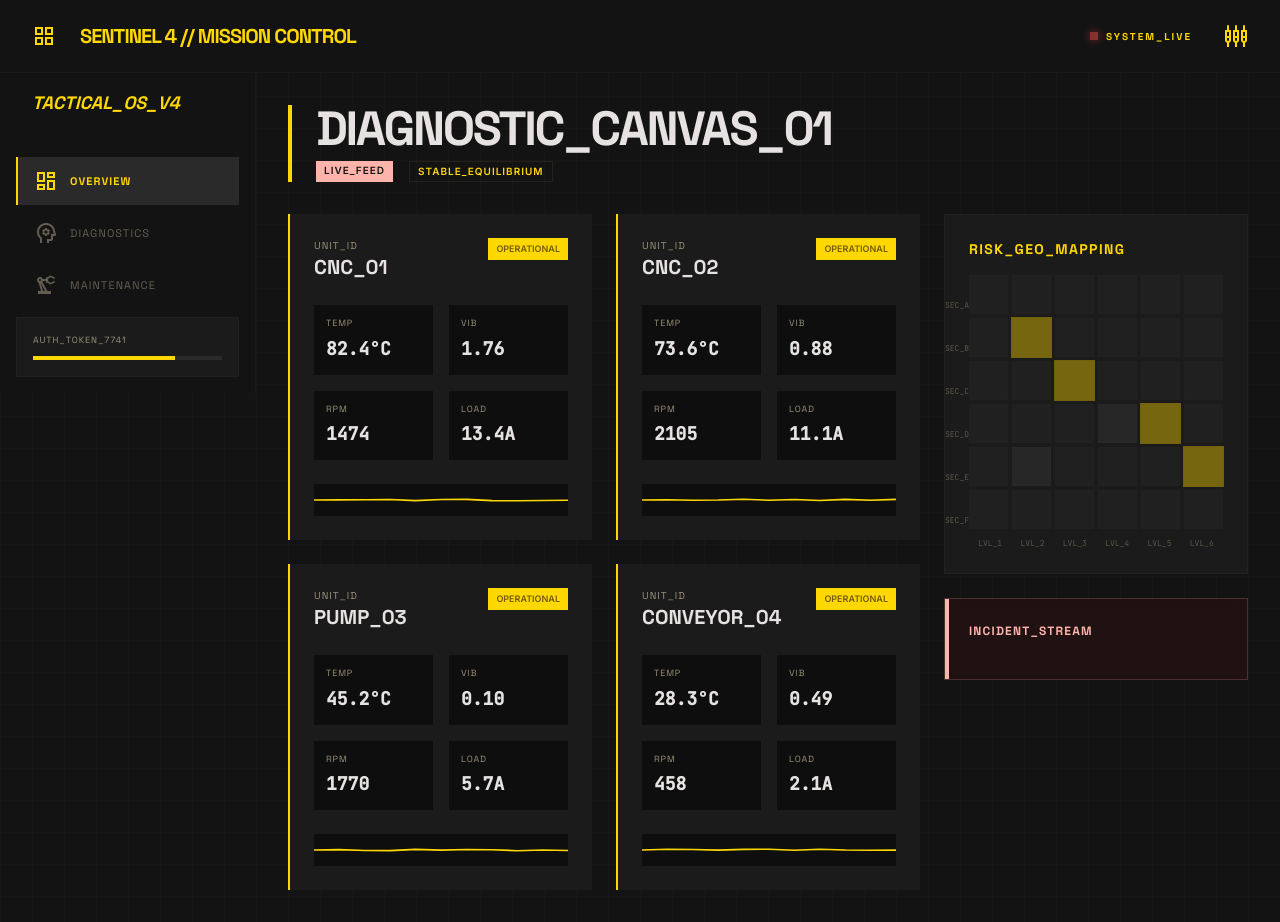
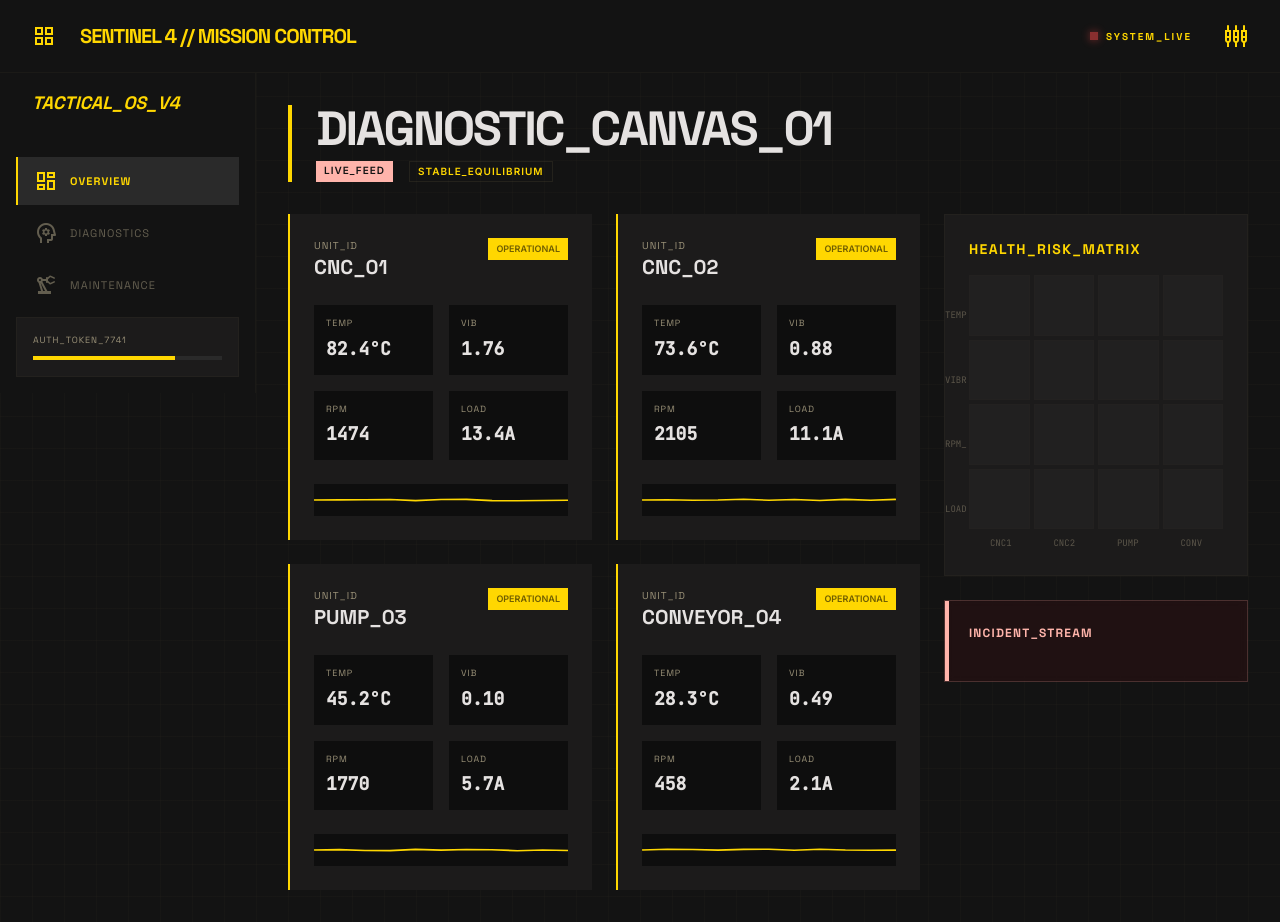
Before and after one commit to Sushruth-21/Sentinel4, a plain HTML site: page frontend/index.html in a window 1280 px wide. Drawn offline with nearby package versions, Linux system fonts and the light colour scheme; no server answers.

Commit message:
Refactored Risk Geo-Mapping into a 4x4 Health Risk Matrix (Machines vs Sensors).

```diff
--- a/frontend/app.js
+++ b/frontend/app.js
@@ -21,12 +21,12 @@ let eventSources = {};
 let machineHistory = {};
 let forensicChart = null;
 const MAX_HISTORY = 50;
-const machineLocations = {
-    'CNC_01': 7,    // Sec_B, Lvl_2
-    'CNC_02': 14,   // Sec_C, Lvl_3
-    'PUMP_03': 22,  // Sec_D, Lvl_5
-    'CONVEYOR_04': 29 // Sec_E, Lvl_6
-};
+const sensorMap = [
+    { key: 'temperature_C', fn: getTempClass, label: 'TEMP' },
+    { key: 'vibration_mm_s', fn: getVibClass, label: 'VIB' },
+    { key: 'rpm', fn: (v) => 'text-on-background', label: 'RPM' }, // RPM is nominal for now
+    { key: 'current_A', fn: getLoadClass, label: 'LOAD' }
+];
 
 // Initialization
 function init() {
@@ -294,27 +294,31 @@ function renderHeatmap() {
     if (!heatmap) return;
     heatmap.innerHTML = '';
 
-    for (let i = 0; i < 36; i++) {
-        const cell = document.createElement('div');
-        cell.className = 'transition-all duration-500 border border-outline-variant/5';
+    // Matrix: Rows = Sensors, Cols = Machines
+    for (let row = 0; row < 4; row++) {
+        const sensor = sensorMap[row];
+        for (let col = 0; col < 4; col++) {
+            const mId = machines[col];
+            const data = machineData[mId];
+            const cell = document.createElement('div');
 
-        // Find if a machine is at this location
-        const machineId = Object.keys(machineLocations).find(k => machineLocations[k] === i);
+            const colorClass = sensor.fn(data.metrics[sensor.key]);
+            // Convert text-color class to bg-color for the matrix
+            let bgColor = 'bg-surface-container-high/40';
+            if (colorClass === 'text-error') bgColor = 'bg-error animate-pulse shadow-[0_0_10px_rgba(255,76,76,0.3)]';
+            if (colorClass === 'text-primary-container') bgColor = 'bg-primary-container/80';
 
-        if (machineId) {
-            const risk = machineData[machineId].risk;
-            const color = risk >= 0.8 ? 'bg-error' : (risk >= 0.6 ? 'bg-secondary' : 'bg-primary-container/40');
-            cell.className += ` ${color} cursor-help relative scale-105 z-10`;
-            if (risk >= 0.8) cell.className += ' animate-pulse shadow-[0_0_15px_rgba(255,76,76,0.5)]';
+            cell.className = `transition-all duration-300 border border-outline-variant/5 ${bgColor} cursor-help`;
+            cell.title = `${mId} | ${sensor.label}: ${data.metrics[sensor.key]?.toFixed(1)}`;
 
-            cell.title = `${machineId} | Risk: ${(risk*100).toFixed(0)}%`;
-            cell.onclick = (e) => { e.stopPropagation(); selectedMachine = machineId; switchView('diagnostics'); };
-        } else {
-            const intensity = Math.random();
-            cell.className += intensity > 0.95 ? ' bg-white/5' : ' bg-surface-container-high/40';
+            cell.onclick = (e) => {
+                e.stopPropagation();
+                selectedMachine = mId;
+                switchView('diagnostics');
+            };
+
+            heatmap.appendChild(cell);
         }
-
-        heatmap.appendChild(cell);
     }
 }
 
--- a/frontend/index.html
+++ b/frontend/index.html
@@ -150,17 +150,18 @@
                     <div class="lg:col-span-4 flex flex-col gap-6">
                         <!-- Risk Heatmap -->
                         <div class="bg-surface-container-low p-6 border border-outline-variant/15">
-                            <h3 class="font-headline font-bold text-sm tracking-widest uppercase mb-4 text-[#FFD700]">RISK_GEO_MAPPING</h3>
+                            <h3 class="font-headline font-bold text-sm tracking-widest uppercase mb-4 text-[#FFD700]">HEALTH_RISK_MATRIX</h3>
                             <div class="relative">
-                                <!-- Sector Labels -->
-                                <div class="absolute -left-6 top-0 bottom-0 flex flex-col justify-around text-[8px] font-mono text-outline/50 py-2 uppercase">
-                                    <span>Sec_A</span><span>Sec_B</span><span>Sec_C</span><span>Sec_D</span><span>Sec_E</span><span>Sec_F</span>
+                                <!-- Sensor Labels (Rows) -->
+                                <div class="absolute -left-6 top-0 bottom-0 flex flex-col justify-around text-[9px] font-mono text-outline/50 py-2 uppercase">
+                                    <span>TEMP</span><span>VIBR</span><span>RPM_</span><span>LOAD</span>
                                 </div>
-                                <div class="grid grid-cols-6 grid-rows-6 gap-1 aspect-square" id="heatmap-grid">
-                                    <!-- Heatmap cells injected by JS -->
+                                <div class="grid grid-cols-4 grid-rows-4 gap-1 aspect-square" id="heatmap-grid">
+                                    <!-- Health cells injected by JS -->
                                 </div>
-                                <div class="flex justify-around text-[8px] font-mono text-outline/50 mt-2 uppercase">
-                                    <span>Lvl_1</span><span>Lvl_2</span><span>Lvl_3</span><span>Lvl_4</span><span>Lvl_5</span><span>Lvl_6</span>
+                                <!-- Machine Labels (Columns) -->
+                                <div class="flex justify-around text-[9px] font-mono text-outline/50 mt-2 uppercase">
+                                    <span>CNC1</span><span>CNC2</span><span>PUMP</span><span>CONV</span>
                                 </div>
                             </div>
                         </div>
```
